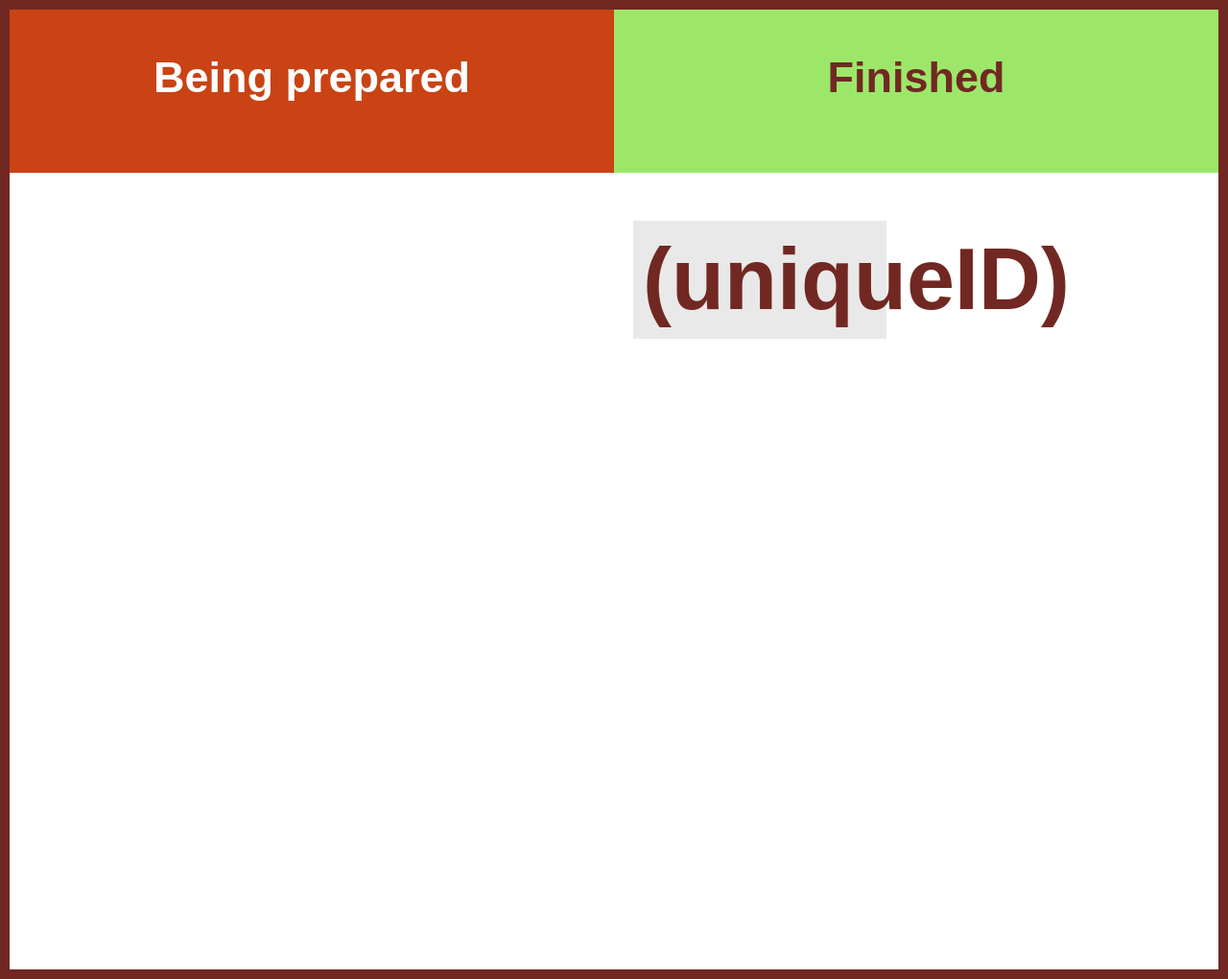
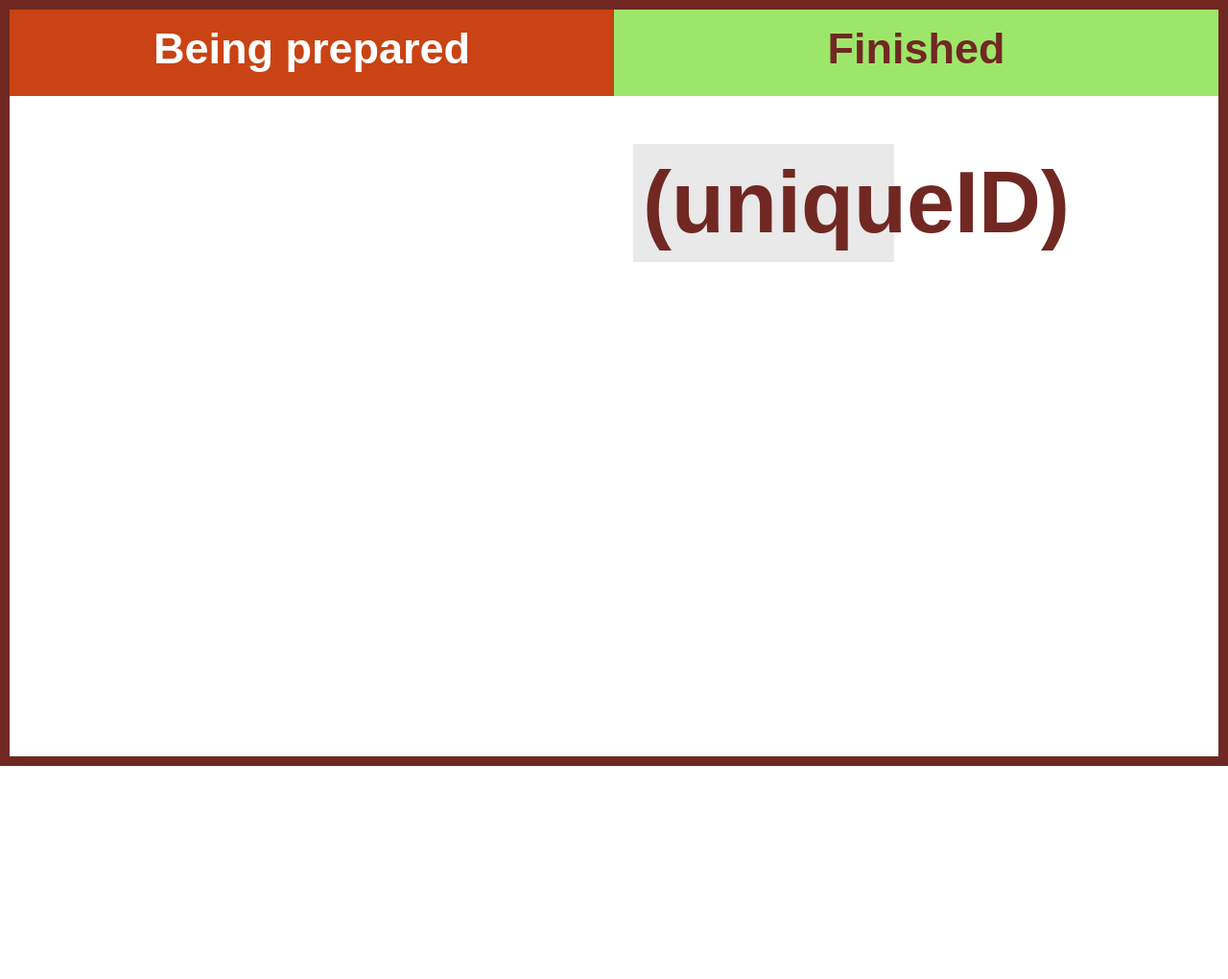
Before and after one commit to rubengurski/Project, a Flask app: page /screen in a window 1280 px wide. Shown: the whole page at 96% size. After the commit the page ends 798 px from the top, so only its background shows below. Run offline with Flask 3, Linux system fonts and the light colour scheme.

Commit message:
Removed order status from 'Confirmed', changed 'Screen'

```diff
--- a/static/customer.css
+++ b/static/customer.css
@@ -12,14 +12,14 @@ html {
     color: white;
     font-size: 45px;
     background-color: #C94314;
-    padding-top: 45px;
+    padding-top: 15px;
     margin-top: 0px;
 }
 .finished{
     color: #712822;
     font-size: 45px;
     background-color: #9CE76A;
-    padding-top: 45px;
+    padding-top: 15px;
     margin-top: 0px;
 }
 .header{
@@ -45,12 +45,11 @@ html {
 
 .orderfin{
     background-color: white;
-    height: 800px;
-    margin-right: 20px;
+    height: 600px;
 }
 .orderprep{
     background-color: white;
-    height: 800px;
+    height: 600px;
 }
 .order24, order25, order26{
     background-color: #B8B8B8;
--- a/templates/Confirmed.html
+++ b/templates/Confirmed.html
@@ -12,15 +12,15 @@
         </header>
         <div style="padding:90px; padding-top:130px">
             <a href="/" class="item-price" style="text-decoration: none; font-size: 24px;">< Back to Menu</a>
-            <div class="box">
+            <div class="box" style="margin-bottom: 90px">
                 <img src="{{url_for('static', filename='ovenicon.png')}}" style="display: block; margin-left: auto; margin-right: auto; width:12%;">
                 <p style="text-align: center; font-weight: 600; font-size: 22px;">Thank you for choosing Mario's & Luigi's Pizzeria!<br>Your order is now being processed.<br></p><p style="text-align: center; font-weight: 700; font-size: 36px; color:#712822">Your order number is</p>
                 <h1 style="text-align: center; font-size: 90px; margin-left: 0px; margin-bottom: 0px; margin-top: 0px; color:#712822">{{ uniqueID }}</h1>
             </div>
-            <div>
+            <!-- <div>
                 <p class="item-price"></p>
                 <div class="status-inprogress"><p style="color: #ffffff; font-size: 20px;">Status of your order:</p>Being processed</div>
-            </div>
+            </div> -->
             <!-- <div style="margin-top: 80px;">
                 <p class="item-price">Order details</p><hr style="border: 2px solid #712822">
                 {% if Margherita in Overview %}
--- a/templates/Screen.html
+++ b/templates/Screen.html
@@ -1,12 +1,12 @@
 <!DOCTYPE html>
-<html style="margin: 0px; padding:0px">
+<html style="margin: 0px; padding:0px; height:97.3%">
     <link type="text/css" rel="stylesheet" href="{{ url_for('static', filename='customer.css') }}" />
     <head style="margin:0px">
         <title>Screen Pizzeria</title>
         <meta http-equiv="refresh" content="1">
     </head>
     <body style="margin:0px">
-        <header class = "header">
+        <header class = "header" style="height:120px">
             <h1 class = "prepared">Being prepared</h1>
             <h1 class = "finished">Finished</h1>
         </header>
```
